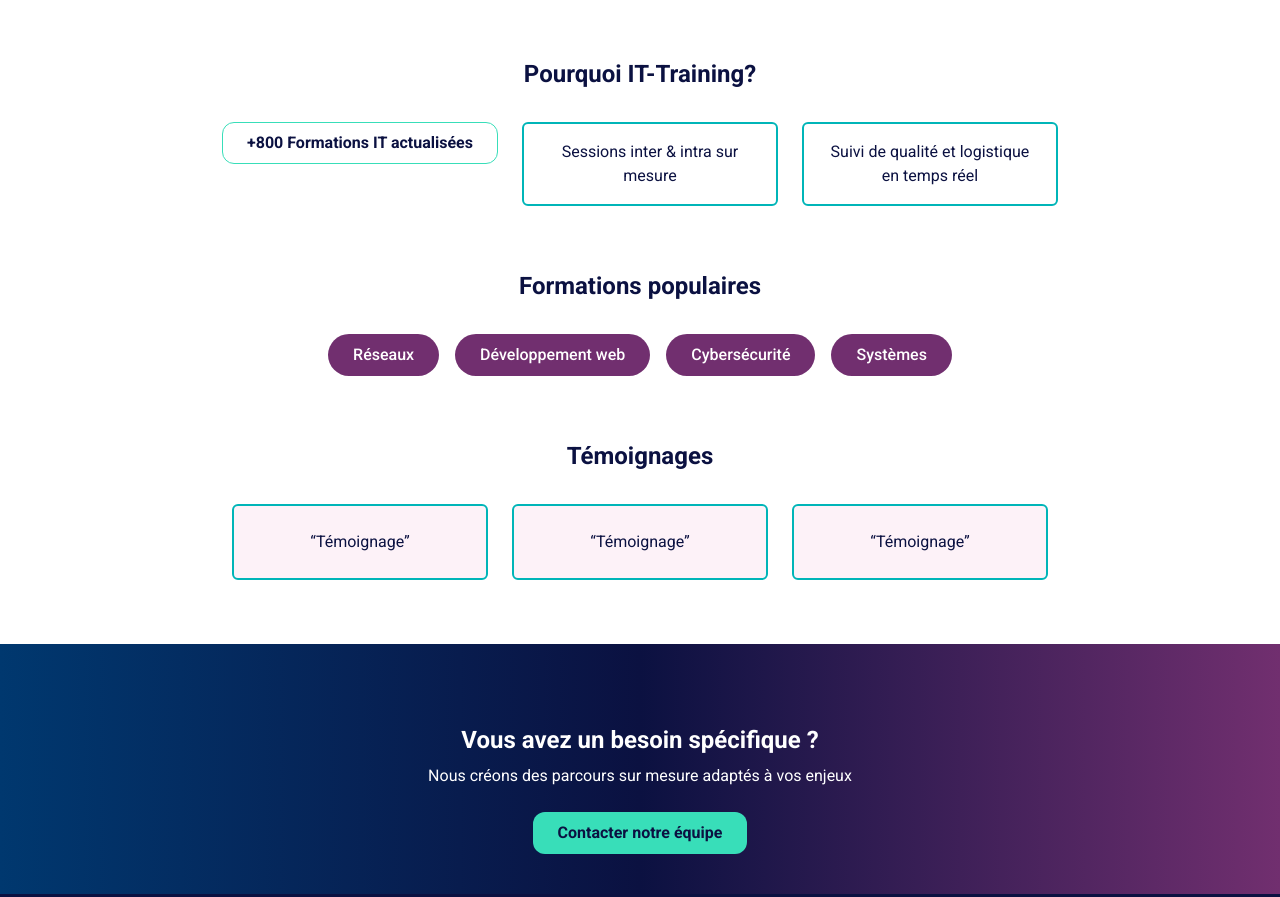
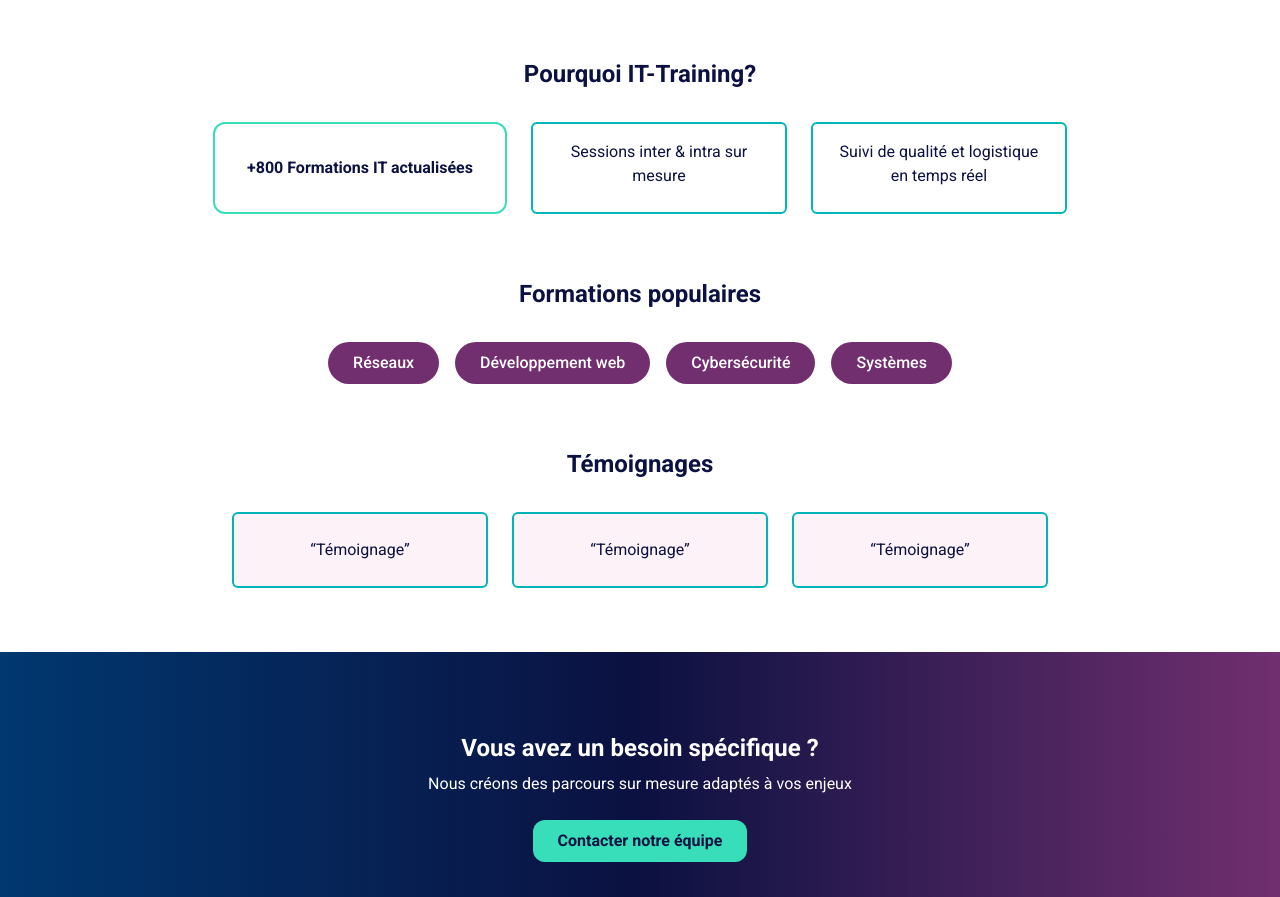
Before and after one commit to Mathye59/It-training-portail, a React (Vite) app: page / in a window 1280 px wide. Shown: the part 940-1837 px from the top of the page. Built offline with nearby package versions, Linux system fonts and the light colour scheme.

Commit message:
btnPopUp fonctionnel reste a changer l'affichage sur page acceuil

```diff
--- a/src/components/components_reutilisable/GenericButton.jsx
+++ b/src/components/components_reutilisable/GenericButton.jsx
@@ -6,6 +6,7 @@
   textColor,
   link,
   borderColor,
+  borderSize = 'border',
   hoverBorderColor,
   fontStyle = 'font-semibold text-base',
   className = 'px-6 py-2',
@@ -21,7 +22,7 @@
   return (
     <button
       onClick={handleClick}
-      className={`border ${borderColor} ${hoverBorderColor} ${bgColor} ${textColor} ${fontStyle} ${className}  rounded-xl hover:scale-105 transition`}
+      className={`border ${borderColor}  ${borderSize} ${hoverBorderColor} ${bgColor} ${textColor} ${fontStyle} ${className}  rounded-xl hover:scale-105 transition`}
     >
       {text}
     </button>
--- a/src/components/components_reutilisable/GenericButtonPopUp.jsx
+++ b/src/components/components_reutilisable/GenericButtonPopUp.jsx
@@ -9,8 +9,8 @@
   borderColor,
   hoverBorderColor,
   fontStyle,
-  width = 'w-[400px]',
-  height = 'h-[200px]',
+  borderSize = 'border',
+  className = 'px-6 py-2',
 }) {
   const [isOpen, setIsOpen] = useState(false);
 
@@ -46,8 +46,10 @@
           bgColor={bgColor}
           textColor={textColor}
           borderColor={borderColor}
+          borderSize={borderSize}
           hoverBorderColor={hoverBorderColor}
           fontStyle={fontStyle}
+          className={className}
         />
       </div>
 
--- a/src/pages/Accueil.jsx
+++ b/src/pages/Accueil.jsx
@@ -34,7 +34,9 @@
             bgColor="bg-white"
             textColor="text-blueDarkIT"
             borderColor="border-greenIT"
+            borderSize="border-2"
             hoverBorderColor="hover:border-greenIT-dark"
+            className="px-8 py-8"
           />
           <div className="border-2 border-cyanIT p-4 rounded-md w-64">
             Sessions inter & intra sur mesure
```
